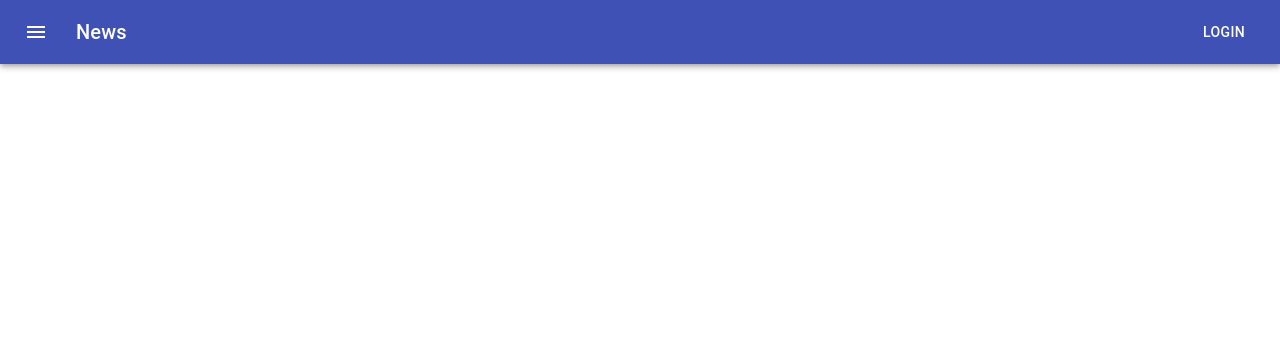
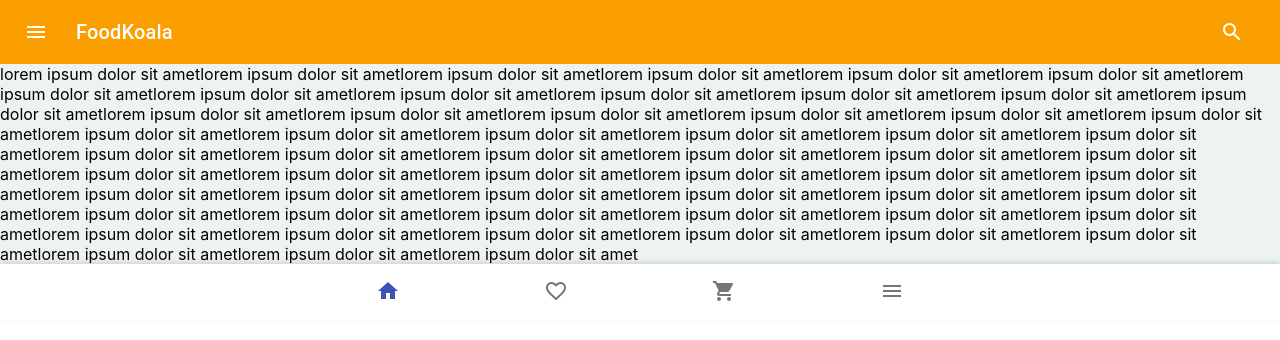
Before and after one commit to hermilanastacio/food-koala, a React (Create React App) app: page / in a window 1280 px wide. Shown: the top 340 px of the page. Built offline with nearby package versions, Linux system fonts and the light colour scheme.

Commit message:
- Integrate content

```diff
--- a/src/App.js
+++ b/src/App.js
@@ -1,10 +1,14 @@
 import './App.css';
 import TopNav from './components/TopNav';
+import BottomNav from './components/BottomNav';
+import Content from './components/Content';
 
 function App() {
   return (
     <div className="App">
       <TopNav/>
+      <Content/>
+      <BottomNav/>
     </div>
   );
 }
--- /dev/null
+++ b/src/components/BottomNav.js
@@ -0,0 +1,42 @@
+import React from 'react';
+import { makeStyles } from '@material-ui/core/styles';
+import BottomNavigation from '@material-ui/core/BottomNavigation';
+import BottomNavigationAction from '@material-ui/core/BottomNavigationAction';
+import {
+  Home as HomeIcon,
+  FavoriteBorder as FavoriteBorderIcon,
+  ShoppingCart as ShoppingCartIcon,
+  Menu as MenuIcon
+} from '@material-ui/icons';
+
+const useStyles = makeStyles({
+  root: {
+    width: "100%",
+    WebkitBoxShadow: "0px -2px 5px 0px rgba(0,0,0,0.13)",
+    MozBoxShadow: "0px -2px 5px 0px rgba(0,0,0,0.13)",
+    boxShadow: "0px -2px 5px 0px rgba(0,0,0,0.13)"
+  },
+});
+
+const BottomNav = () => {
+  const classes = useStyles();
+  const [value, setValue] = React.useState(0);
+
+  return (
+    <BottomNavigation
+      value={value}
+      onChange={(_, newValue) => {
+        setValue(newValue);
+      }}
+      showLabels
+      className={classes.root}
+    >
+      <BottomNavigationAction icon={<HomeIcon/>} />
+      <BottomNavigationAction icon={<FavoriteBorderIcon/>} />
+      <BottomNavigationAction icon={<ShoppingCartIcon/>} />
+      <BottomNavigationAction icon={<MenuIcon/>} />
+    </BottomNavigation>
+  );
+}
+
+export default BottomNav;
--- /dev/null
+++ b/src/components/Content.js
@@ -0,0 +1,66 @@
+const Content = () => {
+  return (
+    <div style={{backgroundColor:"#EDF2F3"}}>
+      <span>lorem ipsum dolor sit amet</span>
+      <span>lorem ipsum dolor sit amet</span>
+      <span>lorem ipsum dolor sit amet</span>
+      <span>lorem ipsum dolor sit amet</span>
+      <span>lorem ipsum dolor sit amet</span>
+      <span>lorem ipsum dolor sit amet</span>
+      <span>lorem ipsum dolor sit amet</span>
+      <span>lorem ipsum dolor sit amet</span>
+      <span>lorem ipsum dolor sit amet</span>
+      <span>lorem ipsum dolor sit amet</span>
+      <span>lorem ipsum dolor sit amet</span>
+      <span>lorem ipsum dolor sit amet</span>
+      <span>lorem ipsum dolor sit amet</span>
+      <span>lorem ipsum dolor sit amet</span>
+      <span>lorem ipsum dolor sit amet</span>
+      <span>lorem ipsum dolor sit amet</span>
+      <span>lorem ipsum dolor sit amet</span>
+      <span>lorem ipsum dolor sit amet</span>
+      <span>lorem ipsum dolor sit amet</span>
+      <span>lorem ipsum dolor sit amet</span>
+      <span>lorem ipsum dolor sit amet</span>
+      <span>lorem ipsum dolor sit amet</span>
+      <span>lorem ipsum dolor sit amet</span>
+      <span>lorem ipsum dolor sit amet</span>
+      <span>lorem ipsum dolor sit amet</span>
+      <span>lorem ipsum dolor sit amet</span>
+      <span>lorem ipsum dolor sit amet</span>
+      <span>lorem ipsum dolor sit amet</span>
+      <span>lorem ipsum dolor sit amet</span>
+      <span>lorem ipsum dolor sit amet</span>
+      <span>lorem ipsum dolor sit amet</span>
+      <span>lorem ipsum dolor sit amet</span>
+      <span>lorem ipsum dolor sit amet</span>
+      <span>lorem ipsum dolor sit amet</span>
+      <span>lorem ipsum dolor sit amet</span>
+      <span>lorem ipsum dolor sit amet</span>
+      <span>lorem ipsum dolor sit amet</span>
+      <span>lorem ipsum dolor sit amet</span>
+      <span>lorem ipsum dolor sit amet</span>
+      <span>lorem ipsum dolor sit amet</span>
+      <span>lorem ipsum dolor sit amet</span>
+      <span>lorem ipsum dolor sit amet</span>
+      <span>lorem ipsum dolor sit amet</span>
+      <span>lorem ipsum dolor sit amet</span>
+      <span>lorem ipsum dolor sit amet</span>
+      <span>lorem ipsum dolor sit amet</span>
+      <span>lorem ipsum dolor sit amet</span>
+      <span>lorem ipsum dolor sit amet</span>
+      <span>lorem ipsum dolor sit amet</span>
+      <span>lorem ipsum dolor sit amet</span>
+      <span>lorem ipsum dolor sit amet</span>
+      <span>lorem ipsum dolor sit amet</span>
+      <span>lorem ipsum dolor sit amet</span>
+      <span>lorem ipsum dolor sit amet</span>
+      <span>lorem ipsum dolor sit amet</span>
+      <span>lorem ipsum dolor sit amet</span>
+      <span>lorem ipsum dolor sit amet</span>
+      <span>lorem ipsum dolor sit amet</span>
+    </div>
+  );
+}
+
+export default Content;
--- a/src/components/TopNav.js
+++ b/src/components/TopNav.js
@@ -1,6 +1,6 @@
 import { makeStyles } from '@material-ui/core/styles';
 import { AppBar, Toolbar, Typography, Button, IconButton,  } from '@material-ui/core';
-import { Menu as MenuIcon } from '@material-ui/icons';
+import { Menu as MenuIcon, Search as SearchIcon } from '@material-ui/icons';
 
 const useStyles = makeStyles((theme) => ({
   root: {
@@ -19,15 +19,17 @@ const TopNav = () => {
 
     return (
       <div className={classes.root}>
-        <AppBar position="static">
+        <AppBar position="static" style={{backgroundColor:"#FB9F00"}}>
           <Toolbar>
             <IconButton edge="start" className={classes.menuButton} color="inherit" aria-label="menu">
             <MenuIcon />
             </IconButton>
             <Typography variant="h6" className={classes.title}>
-              News
+              FoodKoala
             </Typography>
-            <Button color="inherit">Login</Button>
+            <IconButton>
+              <SearchIcon style={{color:"#fff"}}/>
+            </IconButton>
           </Toolbar>
         </AppBar>
       </div>
```
Also changed, not shown: 1 other file (tests, documents, lock files or other folders).
